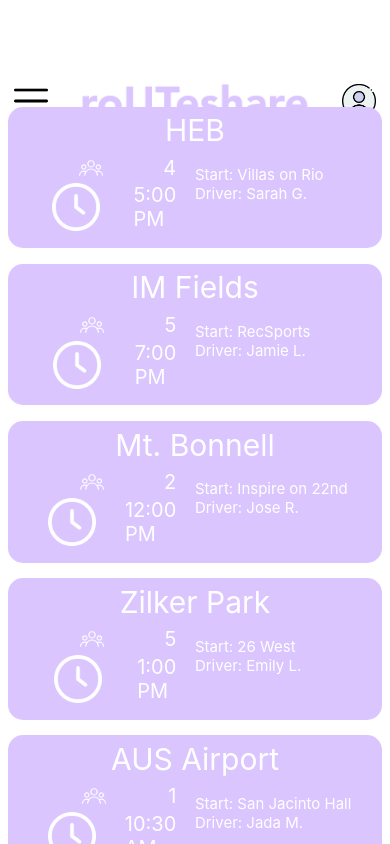
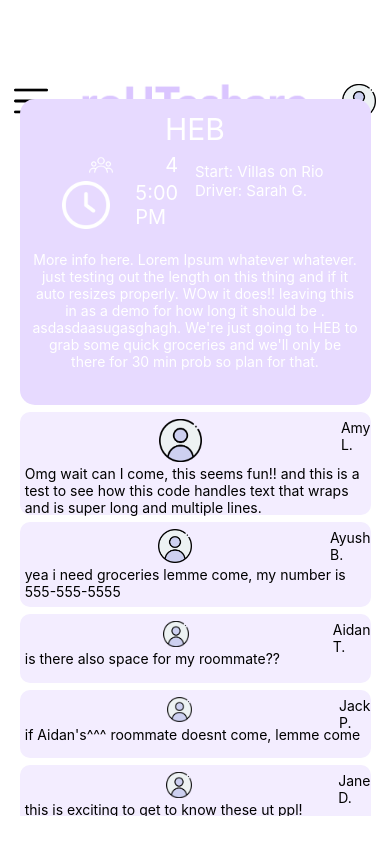
Before and after one commit to abhalavat/rideshare, a React Native app: screen / in a window 390 px wide. Built offline with nearby package versions, Linux system fonts and the light colour scheme.

Commit message:
created page for individual posts

```diff
--- a/App.js
+++ b/App.js
@@ -1,10 +1,11 @@
 import { StyleSheet, Text, View } from 'react-native';
 import Feed from './screens/Feed.js';
+import IPost from './screens/IPost.js';
 
 export default function App() {
   return (
     <View style={styles.container}>
-      <Feed/>
+      <IPost/>
     </View>
   );
 }
--- /dev/null
+++ b/components/Comment.js
@@ -0,0 +1,19 @@
+import { Text, View, Image } from 'react-native';
+import styles from '../styles/CommentStyles';
+import profile from '../assets/profile.png';
+
+export default function Comment(props) {
+    const commenter = props.comment.user;
+    const comment = props.comment.text;
+    return (
+        <View style={styles.container}>
+            <View style={styles.top}>
+                <Image style={styles.img} source={profile}/>
+                <Text style={styles.name}>{commenter}</Text>
+            </View>
+            <View style={styles.bottom}>
+                <Text style={styles.comment}>{comment}</Text>
+            </View>
+        </View>
+    );
+};
--- a/components/FeedPost.js
+++ b/components/FeedPost.js
@@ -4,6 +4,7 @@
 import styles from '../styles/FeedPostStyles';
 
 export default function FeedPost(props) {
+    const background = props.color == "post" ?'#E7DAFF' : '#DAC5FF';
     const location = props.post.location;
     const timeText = props.post.time;
     const numPpl = props.post.people;
@@ -11,7 +12,7 @@
     const driver = props.post.driver;
     return (
         <TouchableOpacity>
-            <View style={styles.container}>
+            <View backgroundColor={background} style={styles.container}>
                 <View style={styles.title}>
                     <Text style={styles.titleText}>{location}</Text>
                 </View>
--- a/screens/Feed.js
+++ b/screens/Feed.js
@@ -18,7 +18,7 @@
       <ScrollView style={styles.container}>
           {posts.map(post => {
             return(
-              <FeedPost post={post} key={post.key}/>
+              <FeedPost color="feed" post={post} key={post.key}/>
             )
           })}
       </ScrollView>
@@ -43,8 +43,4 @@
     borderWidth: 1,
     borderColor: 'blue',
   },
-  text: {
-    flex: 1,
-    fontSize: 10,
-  },
 })
--- /dev/null
+++ b/screens/IPost.js
@@ -0,0 +1,41 @@
+import { Text, View, ScrollView, TextInput } from 'react-native';
+import { useState } from 'react';
+import Header from '../components/Header';
+import styles from '../styles/IPostStyles';
+import Comment from '../components/Comment';
+import FeedPost from '../components/FeedPost';
+
+export default function IPost() {
+  const [comments, setComments] = useState([
+    {key: '1', user: 'Amy L.', text: 'Omg wait can I come, this seems fun!! and this is a test to see how this code handles text that wraps and is super long and multiple lines.'},
+    {key: '2', user: 'Ayush B.', text: 'yea i need groceries lemme come, my number is 555-555-5555'},
+    {key: '3', user: 'Aidan T.', text: 'is there also space for my roommate??'},
+    {key: '4', user: 'Jack P.', text: 'if Aidan\'s^^^ roommate doesnt come, lemme come'},
+    {key: '5', user: 'Jane D.', text: 'this is exciting to get to know these ut ppl!'},
+    {key: '6', user: 'John A.', text: 'i\'ll come next time for sure, just lmk. my insta is @user.name and u can reach me on that plus more words ... '},
+    {key: '7', user: 'Emily P.', text: 'heyyyyyy u up???'},
+    {key: '8', user: 'Anna A.', text: 'wtf emily what'},
+    {key: '9', user: 'Sam O.', text: 'im running out of creativity for these comments'},
+  ]);
+  return (
+    <View style={styles.screen}>
+      <Header/>
+      <View style={styles.container}>
+        <ScrollView>
+          <View style={styles.post}>
+            <FeedPost color="post" post={{location: 'HEB', people: 4, time: '5:00 PM', start: 'Villas on Rio', driver: 'Sarah G.'}}></FeedPost>
+            <Text style={styles.postContent}>More info here. Lorem Ipsum whatever whatever. just testing out the length on this thing and if it auto resizes properly. WOw it does!! leaving this in as a demo for how long it should be . asdasdaasugasghagh. We're just going to HEB to grab some quick groceries and we'll only be there for 30 min prob so plan for that.</Text>
+          </View>
+          {comments.map(comment => {
+              return(
+                <Comment comment={comment} key={comment.key}></Comment>
+              )
+            })}
+          <View style={styles.addComment}>
+            <TextInput placeholder="Add Comment..."></TextInput>
+          </View>
+        </ScrollView>
+      </View>
+    </View>
+  );
+};
--- /dev/null
+++ b/styles/CommentStyles.js
@@ -0,0 +1,32 @@
+import { StyleSheet } from 'react-native';
+
+export default StyleSheet.create({
+    container: {
+        flexDirection: 'column',
+        backgroundColor: '#F3EDFF',
+        borderRadius: 10,
+        marginBottom: '2%',
+    },
+    top: {
+        flex: 1,
+        flexDirection: 'row',
+        marginBottom: '1%',
+        marginTop: '2%',
+    },
+    bottom: {
+        flex: 1,
+        marginBottom: '2%',
+    },
+    img: {
+        resizeMode: 'contain',
+        flex: 1,
+        width: '100%',
+        height: '100%',
+    },
+    name: {
+        flex: 12,
+    },
+    comment: {
+        paddingLeft: '1.5%',
+    }
+})
--- a/styles/FeedPostStyles.js
+++ b/styles/FeedPostStyles.js
@@ -2,7 +2,6 @@
 
 export default StyleSheet.create({
     container: {
-        backgroundColor: '#DAC5FF',
         width: '96%',
         left: "2%",
         flexDirection: 'column',
--- /dev/null
+++ b/styles/IPostStyles.js
@@ -0,0 +1,38 @@
+import { StyleSheet } from 'react-native';
+
+export default StyleSheet.create({
+    screen: {
+        flex: 1,
+        width: '100%',
+        alignItems: 'center',
+    },
+    container: {
+        width: '90%',
+        marginTop: '8%',
+        height: '85%',
+    },
+    post: {
+        borderRadius: 15,
+        paddingBottom: '10%',
+        backgroundColor: "#E7DAFF",
+        marginBottom: '2%',
+    },
+    postContent: {
+        color: 'white',
+        textAlign: 'center',
+        paddingLeft: '3%',
+        paddingRight: '3%',
+    },
+    addComment: {
+        backgroundColor: "#F9F9F9",
+        width: '98%',
+        left: '1%',
+        borderRadius: 15,
+        justifyContent: 'center',
+        paddingLeft: 10,
+        paddingTop: 7,
+        paddingBottom: 7,
+        borderColor: '#DAC5FF',
+        borderWidth: 1,
+    },
+})
```
